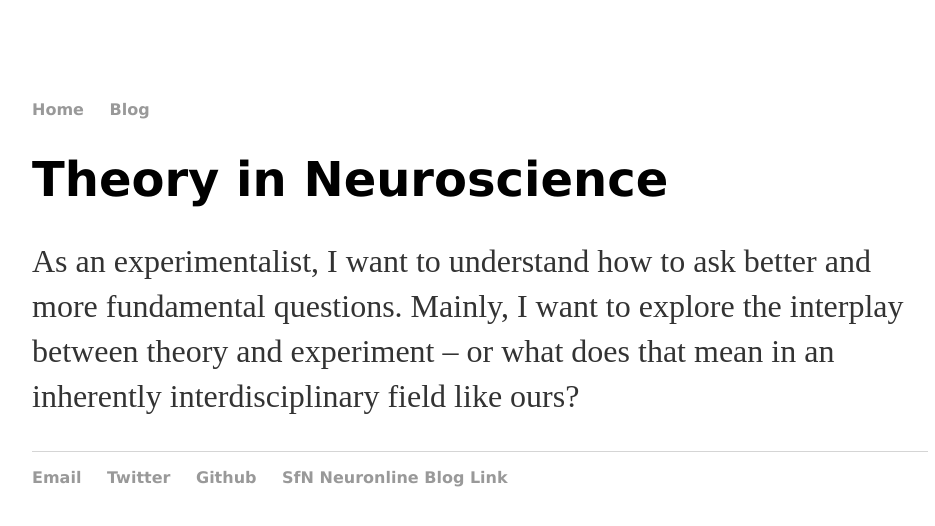
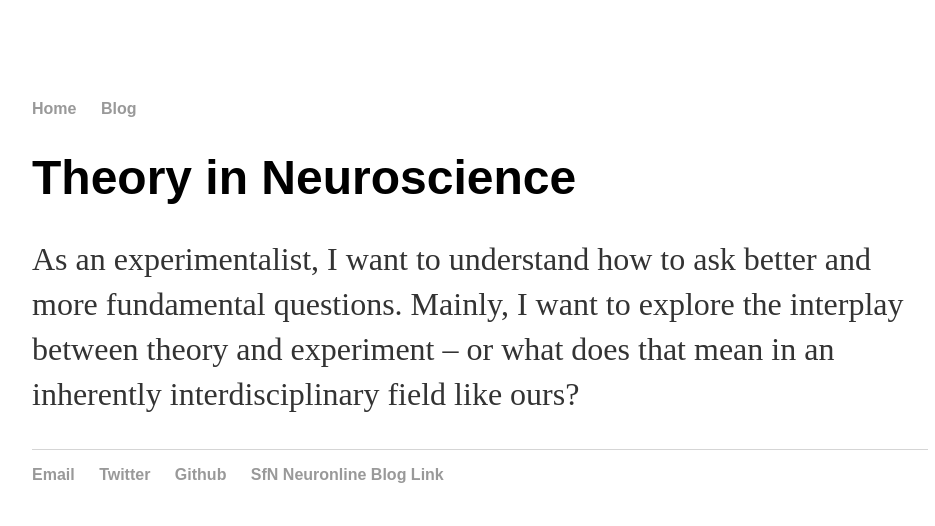
Before and after one commit to bitsandspikes/bitsandspikes.github.io, a Jekyll site: the page built from index.html, in a window 1280 px wide. Shown: the top 526 px of the page, without its empty margins (160-1095 px from the left). Built offline with Jekyll 4.4.1, drawn with Linux system fonts in a browser that asks for light colours.

Commit message:
Update main.css

```diff
--- a/css/main.css
+++ b/css/main.css
@@ -3,7 +3,7 @@ body {
     width: 70%;
 }
 nav ul, footer ul {
-    font-family:'Verdana', 'Verdana', 'Verdana';
+    font-family:'Arial', 'Arial', 'Arial';
     padding: 0px;
     list-style: none;
     font-weight: bold;
@@ -21,7 +21,7 @@ a:hover {
 }
 h1 {
     font-size: 3em;
-    font-family:'Verdana', 'Verdana', 'Verdana';
+    font-family:'Arial', 'Arial', 'Arial';
 }
 p {
     font-size: 2em;
```
